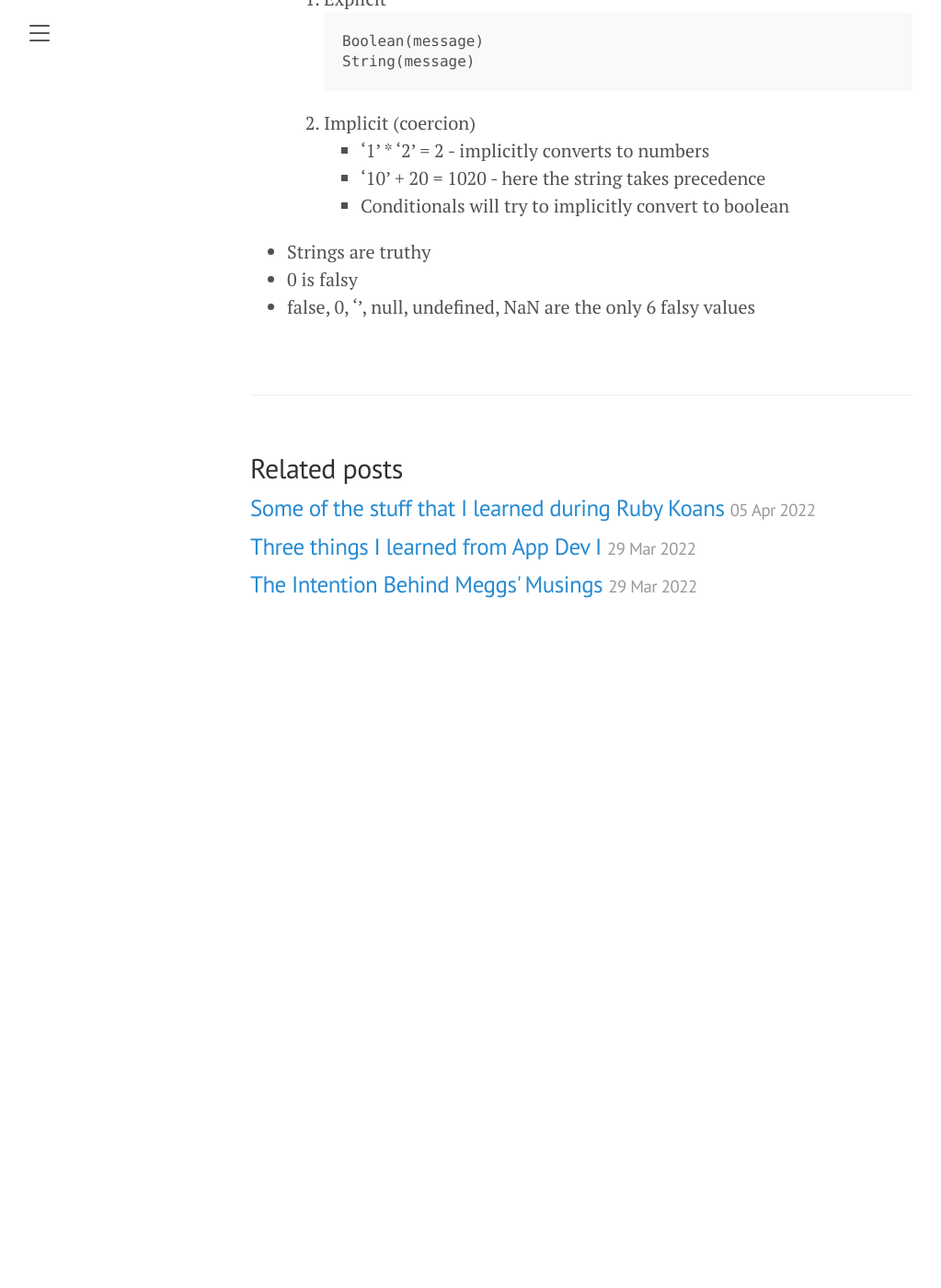
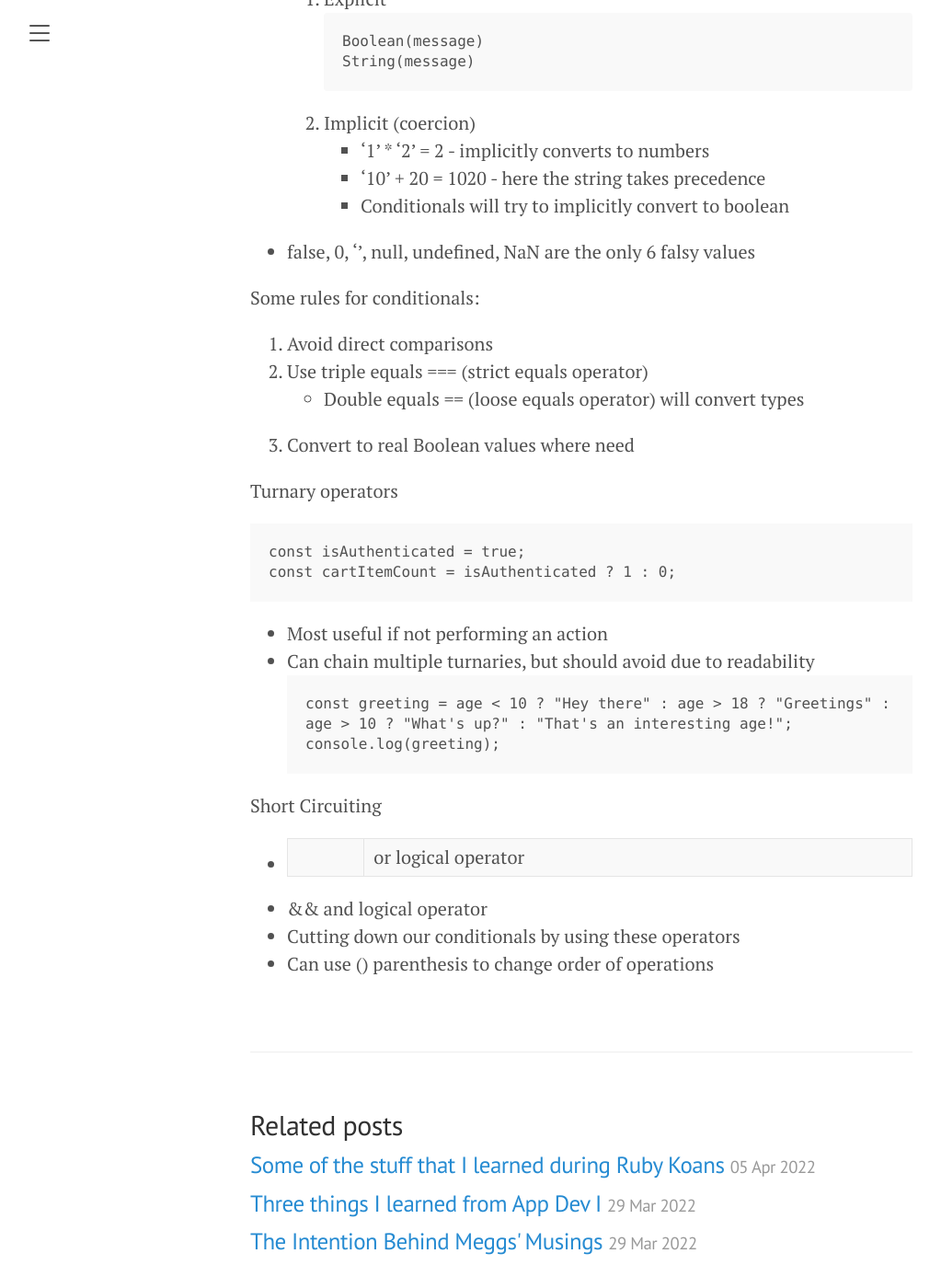
Before and after one commit to cmeggs0/til, a Jekyll site: the page built from _posts/2022-04-24-learning-javascript.md, in a window 1280 px wide and 1400 px high, scrolled down 3984 px. Shown: the whole window at 92% size, without its empty margins (8-1031 px from the left). Built offline with Jekyll 4.4.1, drawn with Linux system fonts in a browser that asks for light colours; our own code applies the rules of GitHub Pages for plain Markdown files; before the commit the page ends 4695 px from its top, so only the background shows below that.

Commit message:
Update 2022-04-24-learning-javascript.md

````diff
--- a/_posts/2022-04-24-learning-javascript.md
+++ b/_posts/2022-04-24-learning-javascript.md
@@ -119,6 +119,28 @@ String(message)
     - '10' + 20 = 1020 - here the string takes precedence
     - Conditionals will try to implicitly convert to boolean
 
-- Strings are truthy
-- 0 is falsy
 - false, 0, '', null, undefined, NaN are the only 6 falsy values
+
+Some rules for conditionals:
+ 1. Avoid direct comparisons
+ 2. Use triple equals === (strict equals operator)
+   -  Double equals == (loose equals operator) will convert types
+ 3. Convert to real Boolean values where need
+
+Turnary operators
+```{js}
+const isAuthenticated = true;
+const cartItemCount = isAuthenticated ? 1 : 0;
+```
+- Most useful if not performing an action
+- Can chain multiple turnaries, but should avoid due to readability
+```{js}
+const greeting = age < 10 ? "Hey there" : age > 18 ? "Greetings" : age > 10 ? "What's up?" : "That's an interesting age!";
+console.log(greeting);
+```
+
+Short Circuiting
+- || or logical operator
+- && and logical operator
+- Cutting down our conditionals by using these operators
+- Can use () parenthesis to change order of operations
````
